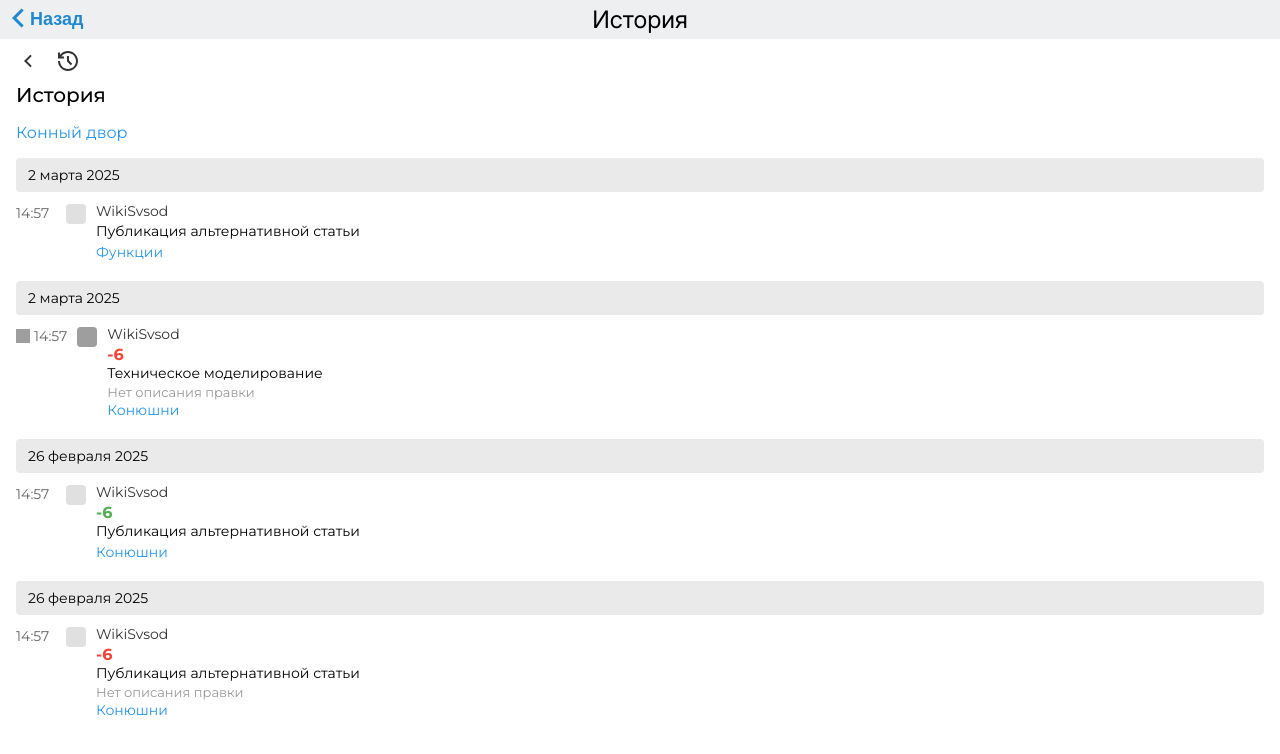
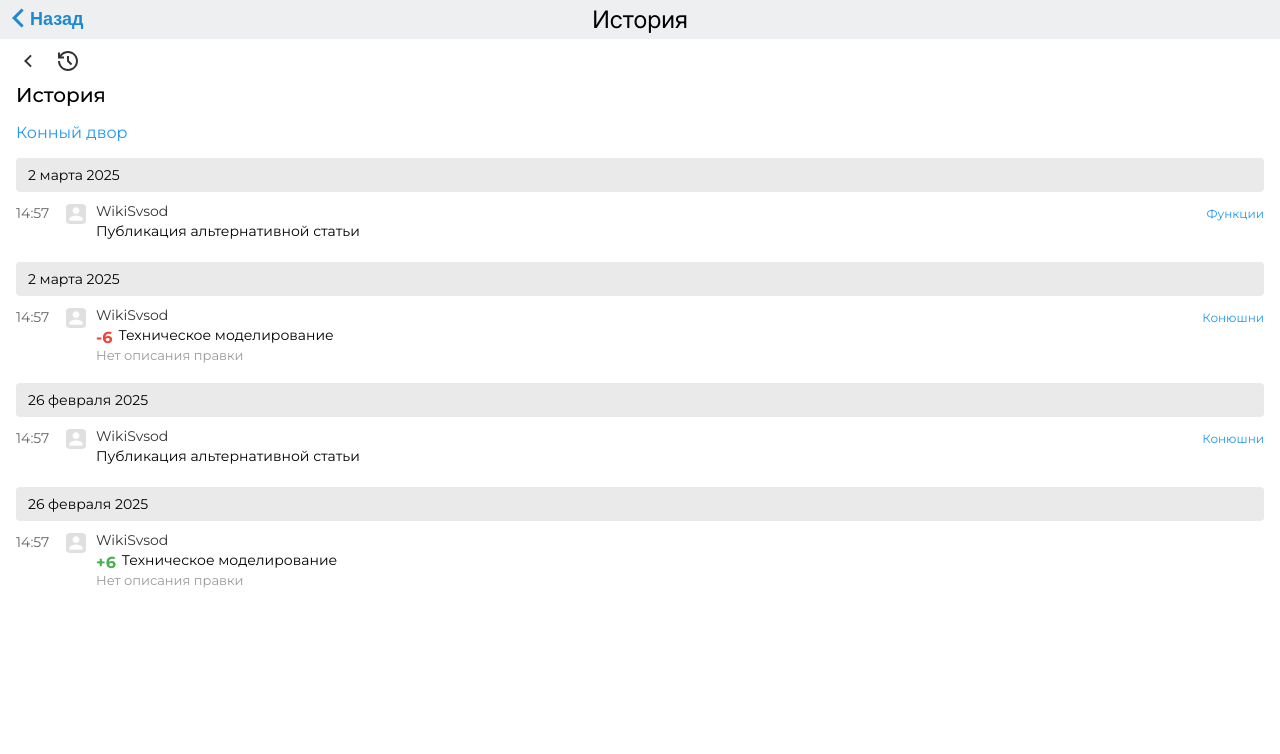
Before and after one commit to Vanequal/react-telegram-webapp, a React (Vite) app: page /historypage in a window 1280 px wide. Shown: the top 754 px of the page. Built offline with nearby package versions, Linux system fonts and the light colour scheme; grey boxes are pictures that could not be loaded.

Commit message:
history page layout

```diff
--- a/src/components/UI/HomeIcons.jsx
+++ b/src/components/UI/HomeIcons.jsx
@@ -1,4 +1,6 @@
 import React from 'react';
+import { useNavigate } from 'react-router-dom';
+
 import '../../styles/HomeIcons.scss';
 
 // Импорт иконок по умолчанию
@@ -25,6 +27,8 @@ const HomeIcons = ({
   onMessengerClick,
   onResumeClick,
 }) => {
+  const navigate = useNavigate(); // <-- Перенёс внутрь компонента
+
   return (
     <div className="home-icons">
       {showBack && (
@@ -40,7 +44,7 @@ const HomeIcons = ({
           src={timeIcon}
           alt="Time"
           className="home-icons__icon"
-          onClick={onTimeClick}
+          onClick={onTimeClick || (() => navigate('/myprofile'))}
         />
       )}
       {showPautine && (
--- a/src/pages/HistoryPage.jsx
+++ b/src/pages/HistoryPage.jsx
@@ -1,10 +1,19 @@
 import React from 'react';
+
 import '../styles/HistoryPage.scss';
+
 import MindVaultHeader from '../components/UI/MindVaultHeader';
+
+import { useNavigate } from 'react-router-dom';
+
 import { IoChevronBackOutline } from 'react-icons/io5';
 import { RiArrowLeftSLine, RiHistoryLine } from 'react-icons/ri';
 
+import historyUser from "../assets/img/historyUser.png"
+
 const HistoryPage = () => {
+    const navigate = useNavigate();
+
     return (
         <div className="history-page">
             <MindVaultHeader
@@ -30,12 +39,15 @@ const HistoryPage = () => {
 
                     <div className="history-item">
                         <div className="history-item__time">14:57</div>
-                        <div className="history-item__avatar"></div>
+                        <div className="history-item__avatar"><img src={historyUser} alt="" /></div>
                         <div className="history-item__content">
                             <div className="history-item__user">WikiSvsod</div>
-                            <div className="history-item__text">Публикация альтернативной статьи</div>
-                            <a href="#" className="history-item__link">Функции</a>
+                            <div className="history-item__main">
+                                <div className="history-item__text">Публикация альтернативной статьи </div>
+                                <a href="#" className="history-item__link">Функции</a>
+                            </div>
                         </div>
+
                     </div>
                 </div>
 
@@ -44,16 +56,17 @@ const HistoryPage = () => {
 
                     <div className="history-item">
                         <div className="history-item__time">
-                            <img src={'../assets/img/time.webp'} alt="time" className="history-item__icon" />
                             14:57
                         </div>
-                        <img src={'../assets/img/historyUser.png'} alt="avatar" className="history-item__avatar" />
+                        <div className="history-item__avatar"><img src={historyUser} alt="" /></div>
                         <div className="history-item__content">
                             <div className="history-item__user">WikiSvsod</div>
-                            <span className="history-item__diff history-item__diff--negative">-6</span>
-                            <div className="history-item__text">Техническое моделирование</div>
+                            <div className="history-item__main">
+                                <span className="history-item__diff history-item__diff--negative">-6</span>
+                                <div className="history-item__text">Техническое моделирование</div>
+                                <a href="#" className="history-item__link">Конюшни</a>
+                            </div>
                             <div className="history-item__no-desc">Нет описания правки</div>
-                            <a href="#" className="history-item__link">Конюшни</a>
                         </div>
                     </div>
 
@@ -64,12 +77,13 @@ const HistoryPage = () => {
 
                     <div className="history-item">
                         <div className="history-item__time">14:57</div>
-                        <div className="history-item__avatar"></div>
+                        <div className="history-item__avatar"><img src={historyUser} alt="" /></div>
                         <div className="history-item__content">
                             <div className="history-item__user">WikiSvsod</div>
-                            <span className="history-item__diff history-item__diff--positive">-6</span>
-                            <div className="history-item__text">Публикация альтернативной статьи</div>
-                            <a href="#" className="history-item__link">Конюшни</a>
+                            <div className="history-item__main">
+                                <div className="history-item__text">Публикация альтернативной статьи</div>
+                                <a href="#" className="history-item__link">Конюшни</a>
+                            </div>
                         </div>
                     </div>
                 </div>
@@ -79,13 +93,14 @@ const HistoryPage = () => {
 
                     <div className="history-item">
                         <div className="history-item__time">14:57</div>
-                        <div className="history-item__avatar"></div>
+                        <div className="history-item__avatar"><img src={historyUser} alt="" /></div>
                         <div className="history-item__content">
                             <div className="history-item__user">WikiSvsod</div>
-                            <span className="history-item__diff history-item__diff--negative">-6</span>
-                            <div className="history-item__text">Публикация альтернативной статьи</div>
+                            <div className="history-item__main">
+                                <span className="history-item__diff history-item__diff--positive">+6</span>
+                                <div className="history-item__text">Техническое моделирование</div>
+                            </div>
                             <div className="history-item__no-desc">Нет описания правки</div>
-                            <a href="#" className="history-item__link">Конюшни</a>
                         </div>
                     </div>
                 </div>
--- a/src/styles/HistoryPage.scss
+++ b/src/styles/HistoryPage.scss
@@ -107,6 +107,7 @@
 
     &__content {
         flex: 1;
+        position: relative;
     }
 
     &__user {
@@ -118,13 +119,11 @@
     &__text {
         font-size: 14px;
         margin-bottom: 2px;
-        display: flex;
-        align-items: center;
-        gap: 6px;
       }
 
     &__diff {
         font-weight: bold;
+        margin-top: 2px;
 
         &--negative {
           color: #f44336;
@@ -136,13 +135,23 @@
       }
 
       &__link {
+        position: absolute;
+        right: 0;
+        top: -16px;
+        font-size: 12px;
         color: #2196f3;
         text-decoration: none;
-        font-size: 14px;
+        white-space: nowrap;
       }
 
     &__no-desc {
         color: #999;
         font-size: 13px;
     }
+    &__main {
+        display: flex;
+        align-items: flex-start;
+        gap: 6px;
+        position: relative;
       }
+}
```
Lines whose indentation alone changed are shown as unchanged.
